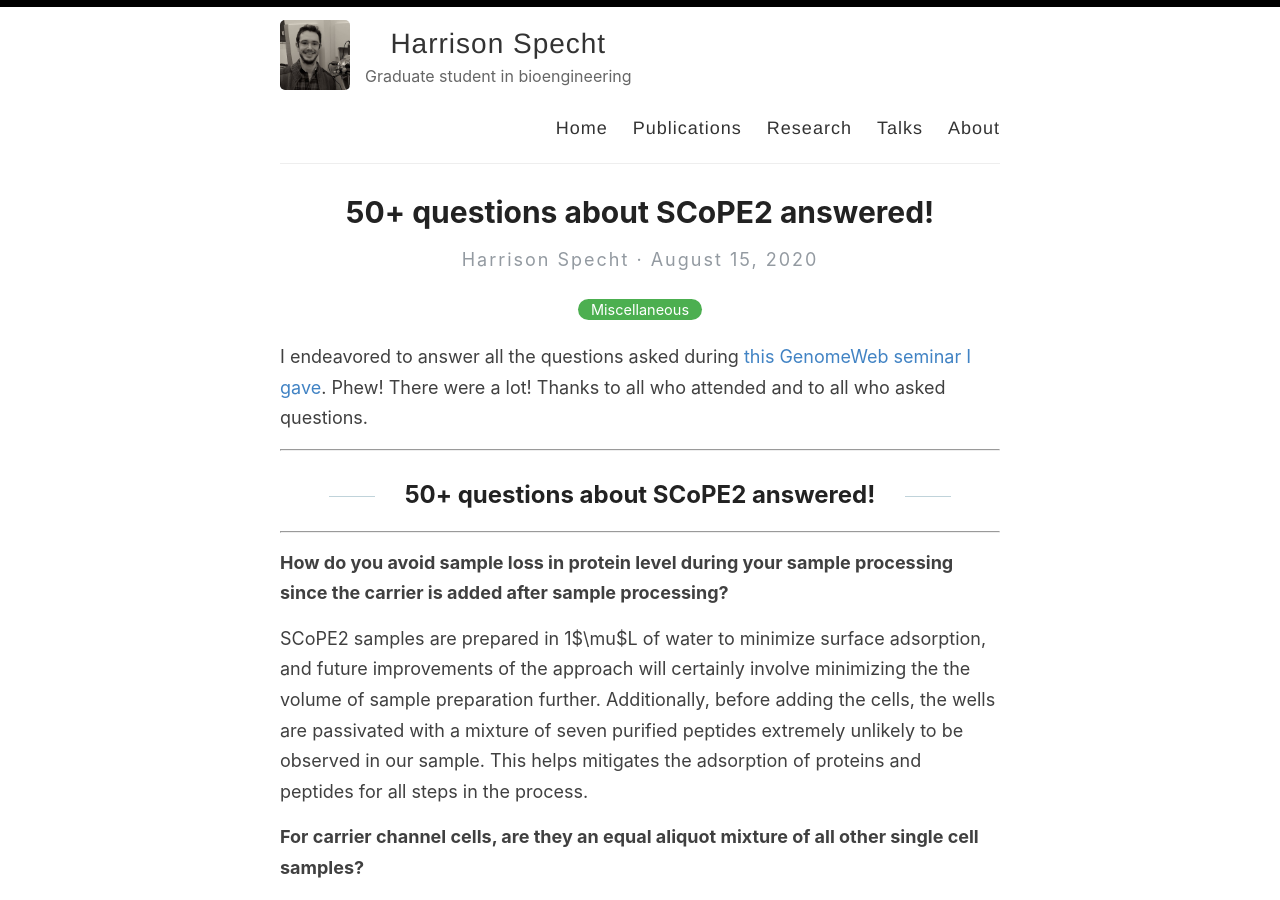
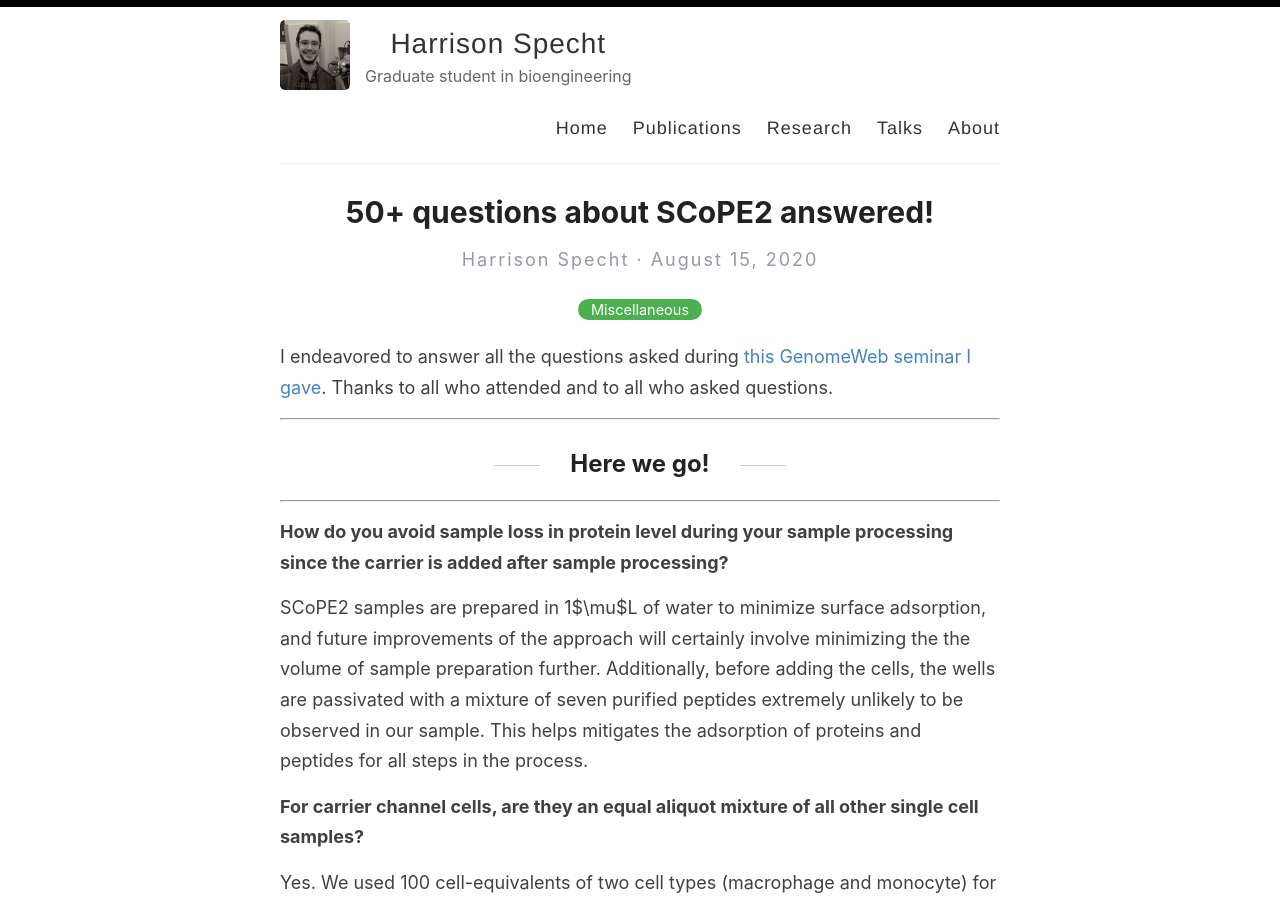
Before and after one commit to hspekt/site, a Jekyll site: the page built from _posts/2020-8-15-genomewebinar.md, in a window 1280 px wide and 900 px high. Built offline with Jekyll 4.4.1, drawn with Linux system fonts in a browser that asks for light colours.

Commit message:
Update 2020-8-15-genomewebinar.md

```diff
--- a/_posts/2020-8-15-genomewebinar.md
+++ b/_posts/2020-8-15-genomewebinar.md
@@ -4,11 +4,11 @@ title: 50+ questions about SCoPE2 answered!
 categories: Miscellaneous
 ---
 
-I endeavored to answer all the questions asked during [this GenomeWeb seminar I gave](https://www.genomeweb.com/resources/webinars/affordable-quantitative-single-cell-proteomics-scope2). Phew! There were a lot! Thanks to all who attended and to all who asked questions.
+I endeavored to answer all the questions asked during [this GenomeWeb seminar I gave](https://www.genomeweb.com/resources/webinars/affordable-quantitative-single-cell-proteomics-scope2). Thanks to all who attended and to all who asked questions.
 
 ***
 
-## 50+ questions about SCoPE2 answered!
+## Here we go!
 
 ***
 
```
